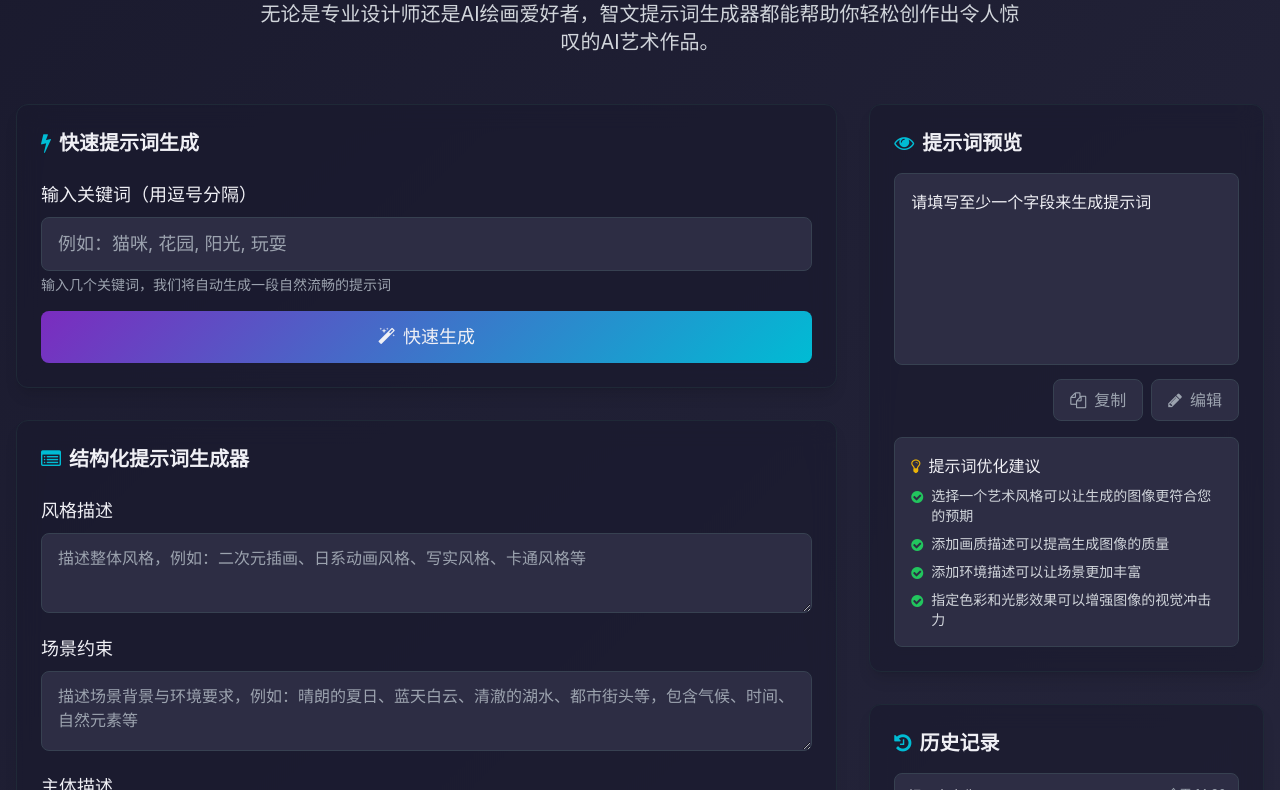
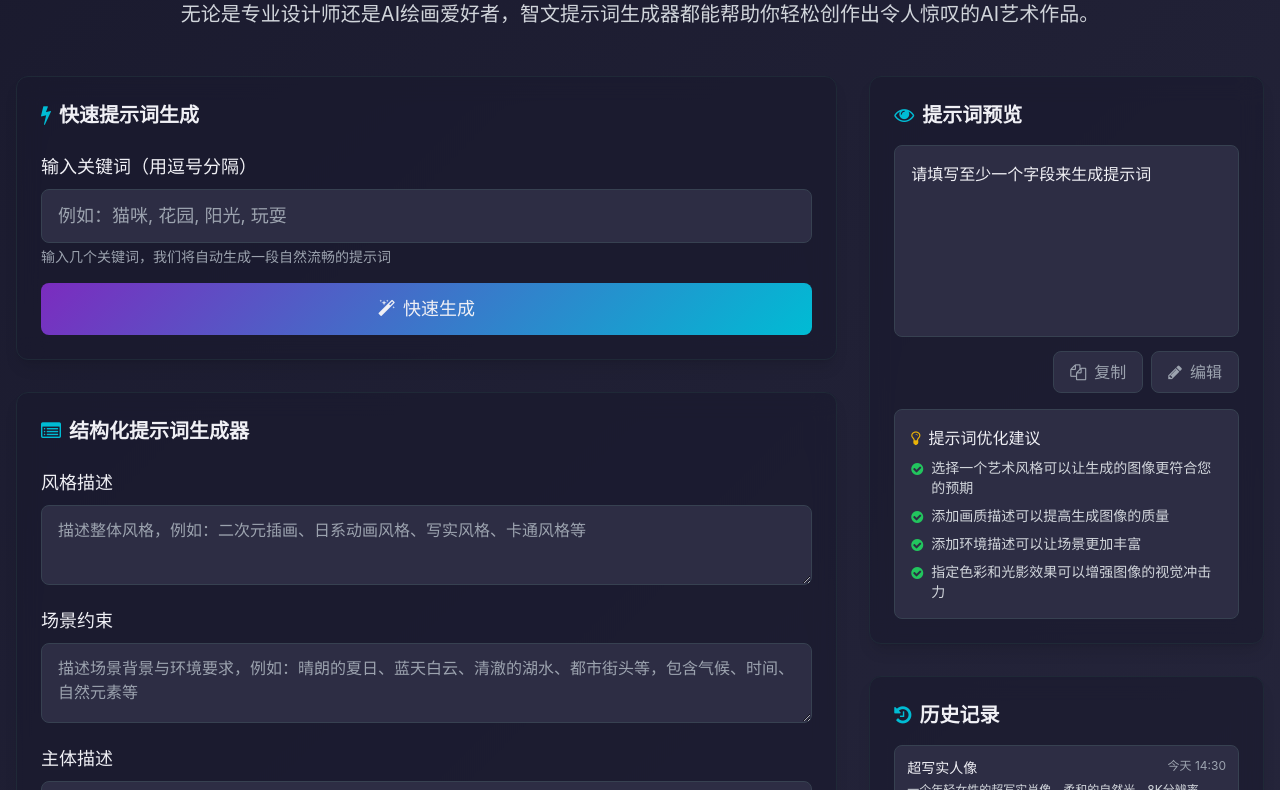
Before and after one commit to zhiwendesign/seedream4-prompt-generator, a plain HTML site: page index.html in a window 1280 px wide. Shown: the part 149-939 px from the top of the page. Drawn offline with nearby package versions, Linux system fonts and the light colour scheme.

Commit message:
Ensure the paragraph stays on one line

```diff
--- a/index.html
+++ b/index.html
@@ -81,7 +81,7 @@
     <!-- 欢迎区域 -->
     <section class="mb-12 text-center">
       <h2 class="text-3xl font-bold mb-4 text-shadow-lg">释放你的创意潜能</h2>
-      <p class="text-xl text-gray-300 max-w-3xl mx-auto">
+      <p class="text-xl text-gray-300 mx-auto whitespace-nowrap">
         无论是专业设计师还是AI绘画爱好者，智文提示词生成器都能帮助你轻松创作出令人惊叹的AI艺术作品。
       </p>
     </section>
```
Also changed, not shown: index_v2.html (+1 -1 lines).
